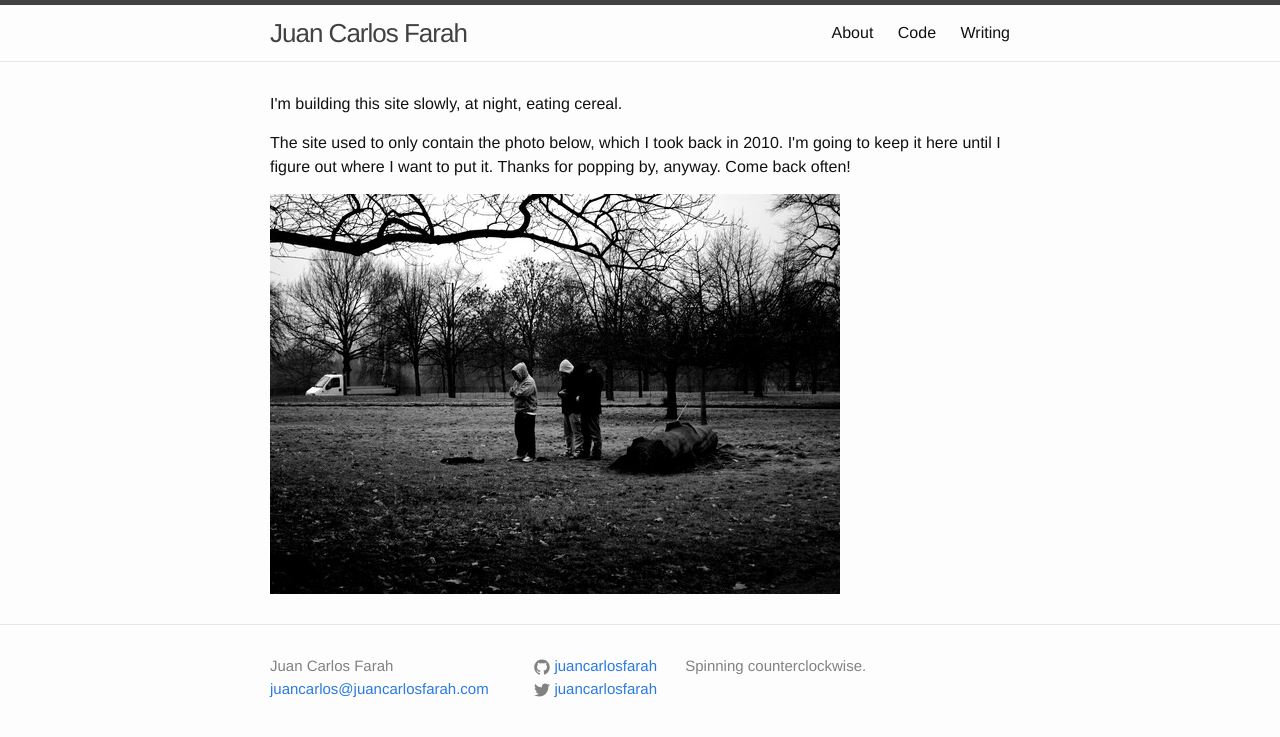
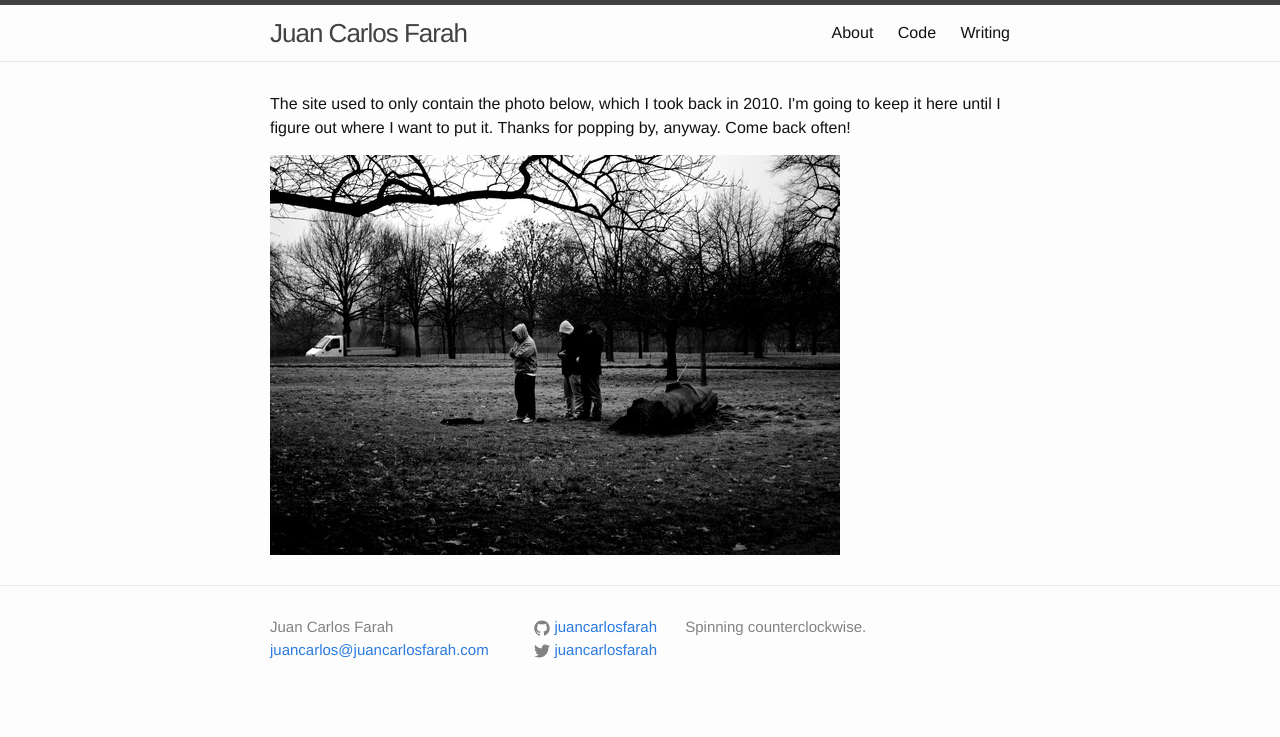
Before and after one commit to juancarlosfarah/web, a Jekyll site: the page built from index.html, in a window 1280 px wide. Shown: the top 737 px of the page. Built offline with Jekyll 4.4.1, drawn with Linux system fonts in a browser that asks for light colours.

Commit message:
Edit home page text.

```diff
--- a/index.html
+++ b/index.html
@@ -3,9 +3,6 @@ layout: default
 ---
 
 <div class="home">
-    <p>
-      I'm building this site slowly, at night, eating cereal.
-    </p>
     <p>
         The site used to only contain the photo below, which I took back in
         2010. I'm going to keep it here until I figure out where I want to put
```
